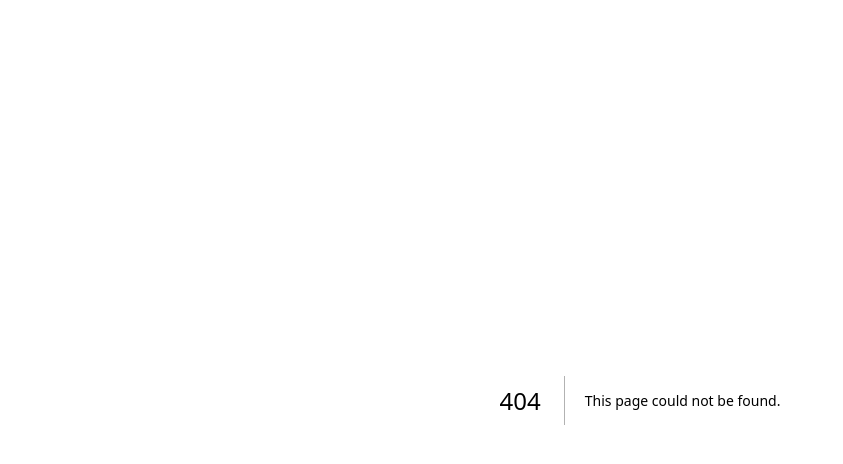
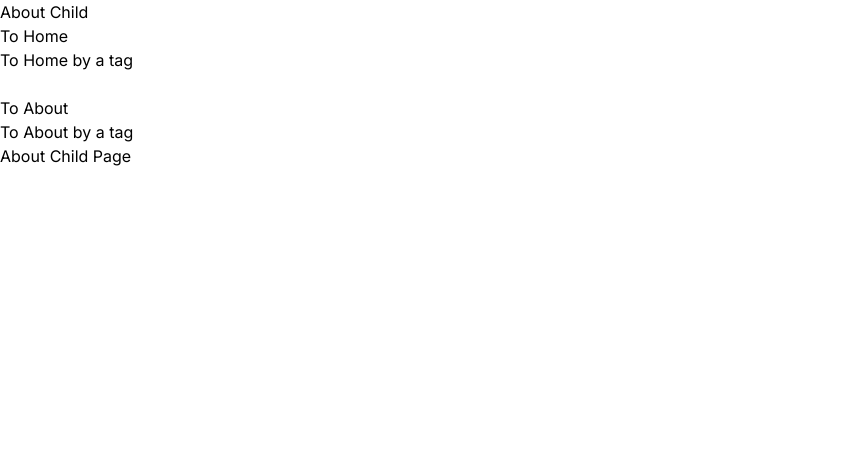
Before and after one commit to TaiseiNemoto/Next_CSR_test, a Next.js app: page /about/about_child in a window 1280 px wide. Before the commit this address had no page. Shown: the top 464 px of the page, without its empty margins (0-843 px from the left). Built offline with nearby package versions, Linux system fonts and the light colour scheme.

Commit message:
[add]About Childページの追加

```diff
--- a/next.config.js
+++ b/next.config.js
@@ -1,7 +1,7 @@
 /** @type {import('next').NextConfig} */
 const nextConfig = {
   output: 'export',
-  basePath: '/recruit_old/bk',
+  // basePath: '/recruit_old/bk',
 }
 
 module.exports = nextConfig
--- /dev/null
+++ b/src/app/about/about_child/page.tsx
@@ -0,0 +1,18 @@
+import Link from 'next/link'
+
+export default function AboutChild() {
+  return (
+    <main>
+      <h1>About Child</h1>
+      <Link href="/">To Home</Link>
+      <br />
+      <a href="/">To Home by a tag</a>
+      <br />
+      <br />
+      <Link href="/about">To About</Link>
+      <br />
+      <a href="/about">To About by a tag</a>
+      <p>About Child Page</p>
+    </main>
+  )
+}
--- a/src/app/about/page.tsx
+++ b/src/app/about/page.tsx
@@ -5,6 +5,14 @@ export default function About() {
     <main>
       <h1>About</h1>
       <Link href="/">To Home</Link>
+      <br />
+      <a href="/">To Home by a tag</a>
+      <p>About Page</p>
+      <br />
+      <br />
+      <Link href="/about/about_child/">To About Child</Link>
+      <br />
+      <a href="/about/about_child/">To About Child by a tag</a>
     </main>
   )
 }
--- a/src/app/page.tsx
+++ b/src/app/page.tsx
@@ -5,6 +5,10 @@ export default function Home() {
     <main>
       <h1>Home</h1>
       <Link href="/about">To About</Link>
+      <br />
+      <a href="/about">To About by a tag</a>
+      <br />
+      <p>Home Page</p>
     </main>
   )
 }
```
